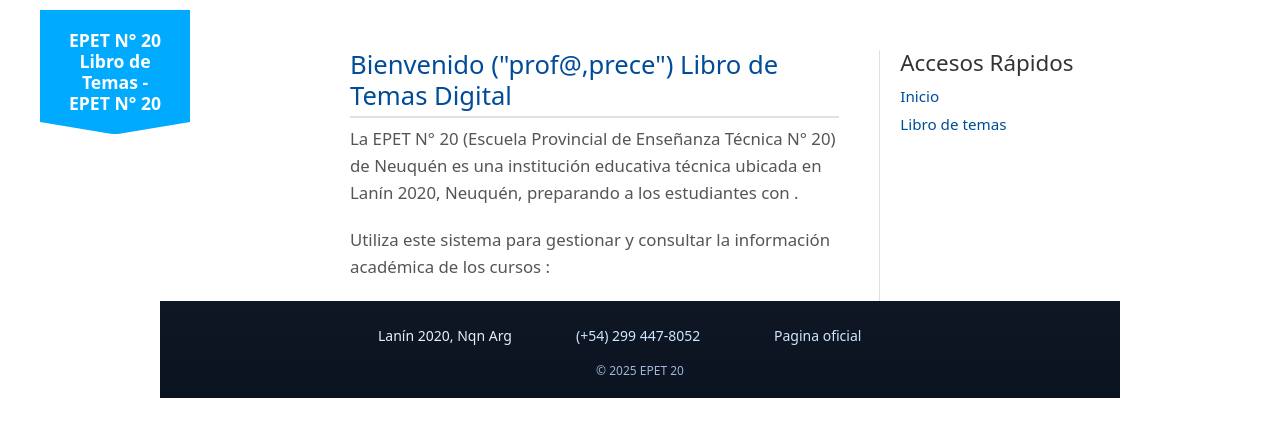
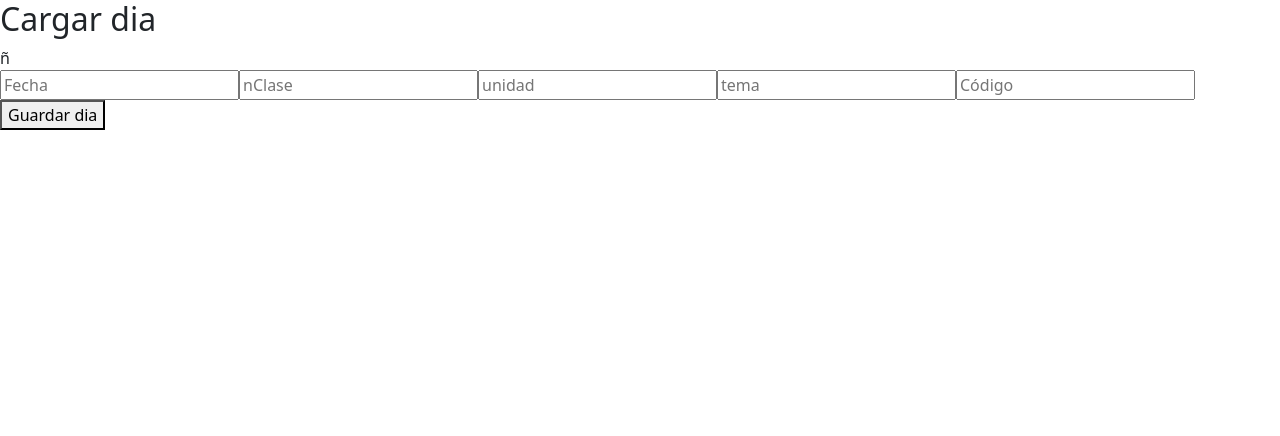
Before and after one commit to Helena-0348/Libro-temas-EPET20, a React (Create React App) app: page /dia in a window 1280 px wide. Shown: the top 436 px of the page. Built offline with nearby package versions, Linux system fonts and the light colour scheme; no server answers.

Commit message:
creando la coleccion para dia

```diff
--- a/src/App.jsx
+++ b/src/App.jsx
@@ -15,7 +15,7 @@ import AltaDato from "./components/AltaDato.jsx";
 import ListadoDatos from "./components/listadoDatos.jsx";
 import './css/App.css'; // añade si no está
 import GoogleLogin from "./components/GoogleLogin.jsx";
-
+import DiaLibro from "./components/LibroCrudo.jsx";
 //import FormularioNombreApellido.from "./components/formularioNombreApellido";
 //import PantallaDestino from "./components/PantallaDestino";
 function App() {
@@ -57,6 +57,7 @@ function App() {
           <Route path="/Googlelogin" element={<GoogleLogin />} />
           <Route path="/libro" element={<PaginaLibro />} />
           <Route path="/registro" element={<Registro />} />
+          <Route path="/dia" element={<DiaLibro />} />
 
 
           {/* Ruta comodín: si no existe, muestra Inicio */}
--- /dev/null
+++ b/src/components/LibroCrudo.jsx
@@ -0,0 +1,88 @@
+import { useState } from 'react';
+import { collection, addDoc } from 'firebase/firestore';
+import { db } from '../firebase/firebase.jsx';
+
+const DiaLibro = () => {
+  // Estados para cada campo del formulario
+  const [fecha, setFecha] = useState('');
+  const [nClase, setnClase] = useState('');
+  const [unidad, setUnidad] = useState('');
+  const [tema, setTema] = useState('');
+  const [codigo, setCodigo] = useState('');
+
+  // Función que se ejecuta al enviar el formulario
+  const handleSubmit = async (e) => {
+    e.preventDefault(); // Evita recargar la página
+
+    try {
+      // Guardamos los datos en la colección "profesores"
+      const docRef = await addDoc(collection(db, "dias"), {
+        fecha,
+        nClase,
+        unidad,
+        tema,
+        codigo,
+      });
+
+      console.log("dia agregado con ID:", docRef.id);
+
+      // Limpiamos el formulario
+      setFecha('');
+      setnClase('');
+      setUnidad('');
+      setTema('');
+      setCodigo('');
+
+      alert("Dia guardado correctamente");
+
+    } catch (error) {
+      console.error("Error al agregar dia:", error);
+    }
+  };
+
+  return (
+    <div>
+      <h2>Cargar dia</h2>ñ
+      <form onSubmit={handleSubmit}>
+        <input
+          type="text"
+          value={fecha}
+          onChange={(e) => setFecha(e.target.value)}
+          placeholder="Fecha"
+          required
+        />
+        <input
+          type="tetx"
+          value={nClase}
+          onChange={(e) => setnClase(e.target.value)}
+          placeholder="nClase"
+          required
+        />
+        <input
+          type="text"
+          value={unidad}
+          onChange={(e) => setUnidad(e.target.value)}
+          placeholder="unidad"
+          required
+        />
+        <input
+          type="text"
+          value={tema}
+          onChange={(e) => setTema(e.target.value)}
+          placeholder="tema"
+          required
+        />
+        <input
+          type="text"
+          value={codigo}
+          onChange={(e) => setCodigo(e.target.value)}
+          placeholder="Código"
+          required
+        />
+        <button type="submit">Guardar dia</button>
+      </form>
+    </div>
+  );
+};
+
+export default DiaLibro;
--- a/src/components/Tabla.jsx
+++ b/src/components/Tabla.jsx
@@ -14,6 +14,7 @@ const Tabla = () => {
             <a className = 'celdaP'>no</a>
             <a className = 'celdaP'>Confirmacion Preceptor</a>
             </div>
+
             <Fila></Fila>
             <Fila></Fila>
             <Fila></Fila>
```
